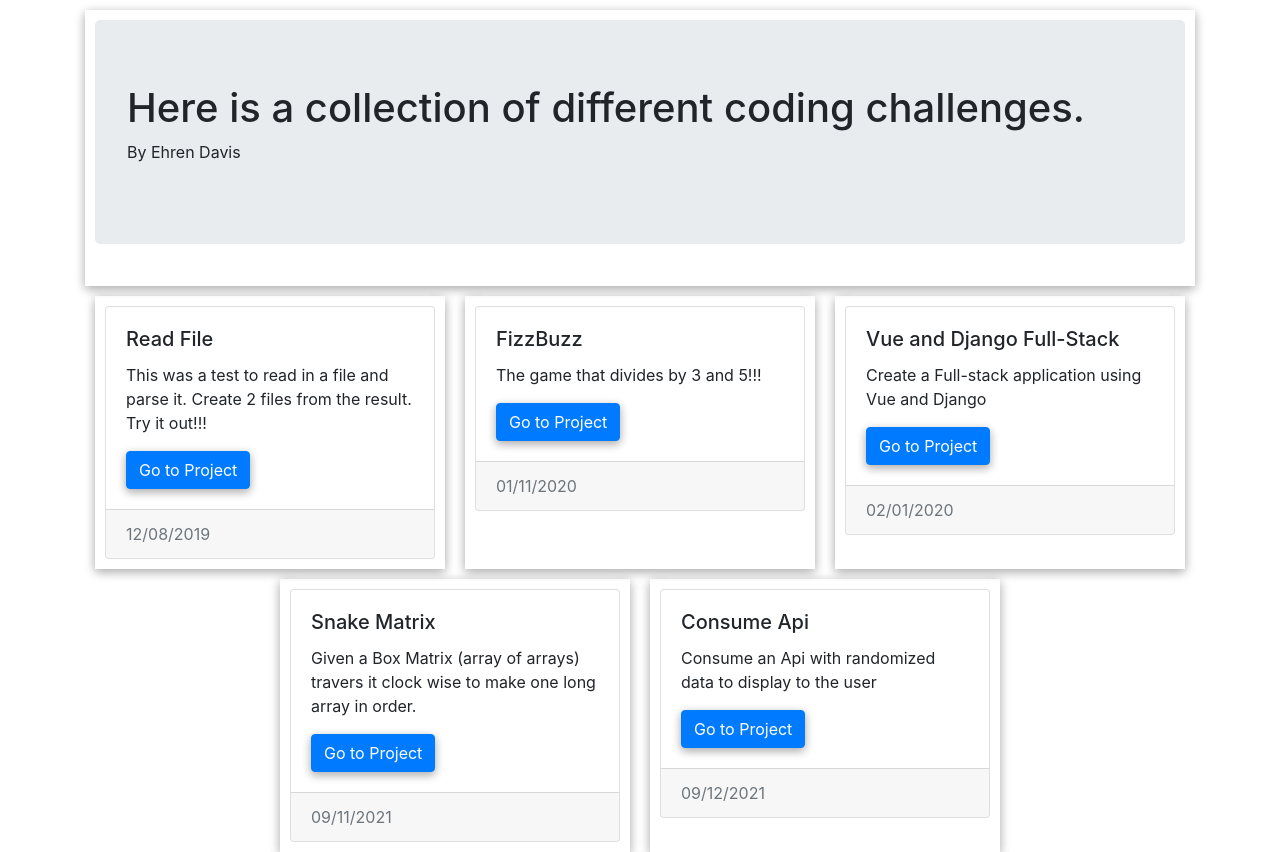
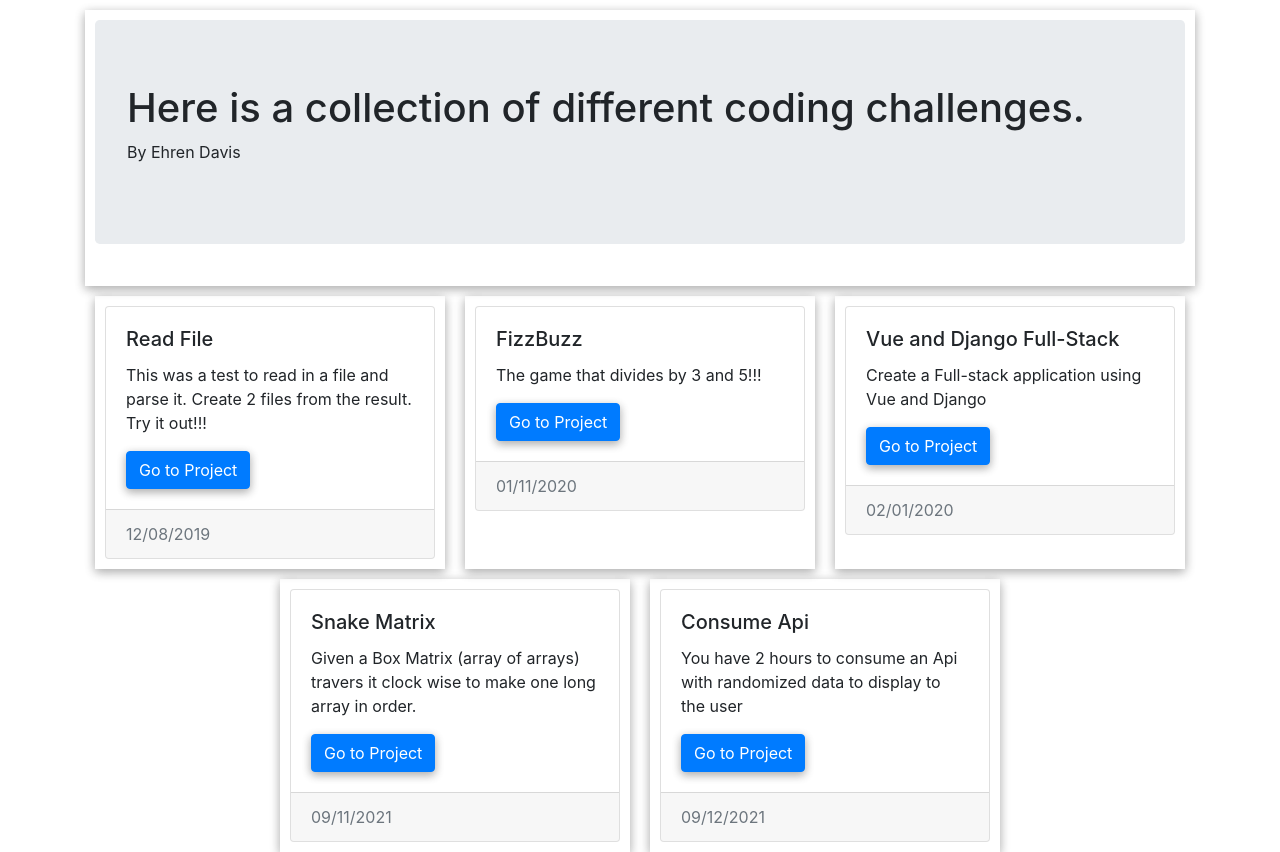
Before and after one commit to EhrenDavis12/react-read-file, a React (Create React App) app: page / in a window 1280 px wide. Built offline with nearby package versions, Linux system fonts and the light colour scheme.

Commit message:
Consume and API in 2 hours

```diff
--- a/src/containers/ConsumeApiProject/LongContent.js
+++ b/src/containers/ConsumeApiProject/LongContent.js
@@ -1,11 +1,11 @@
 import React from "react";
-// import { ComponentBox } from "../../components/SharedStyles";
 
 export const Data = {
   Challenge: (
     <div>
       <p>
-        This project will consume a given api with randomized results. Started at 4:12pm
+          This is a 2hr Code challenge The code will not be complete
+        This project will consume a given api with randomized results. Started at 4:12pm ended 6:20pm
       </p>
     </div>
   )
--- a/src/containers/HomePage.js
+++ b/src/containers/HomePage.js
@@ -42,7 +42,7 @@ function HomePage() {
         />
         <ProjectCards
           title="Consume Api"
-          description="Consume an Api with randomized data to display to the user"
+          description="You have 2 hours to consume an Api with randomized data to display to the user"
           buttonText="Go to Project"
           to="consume_api"
           footerText="09/12/2021"
```
